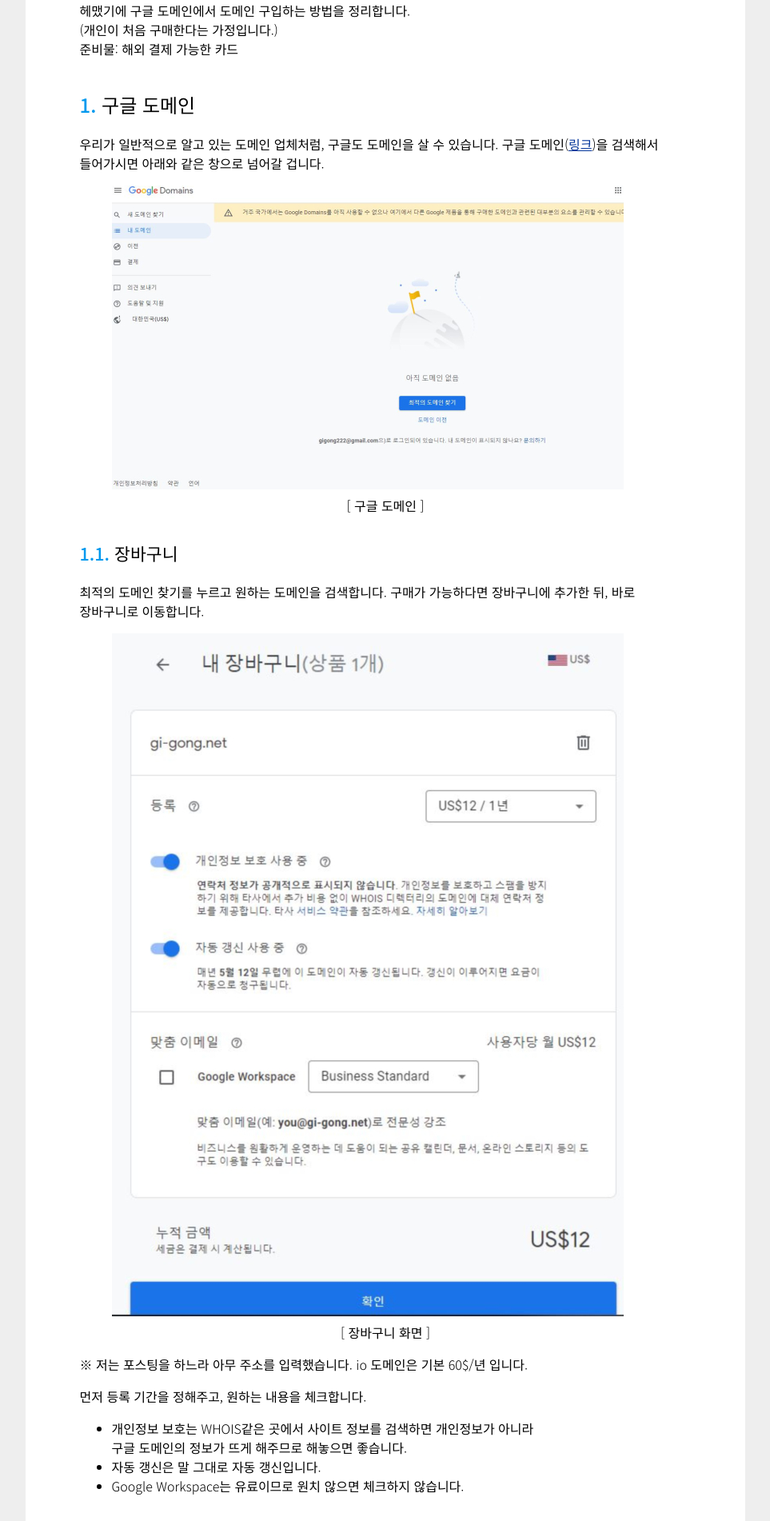
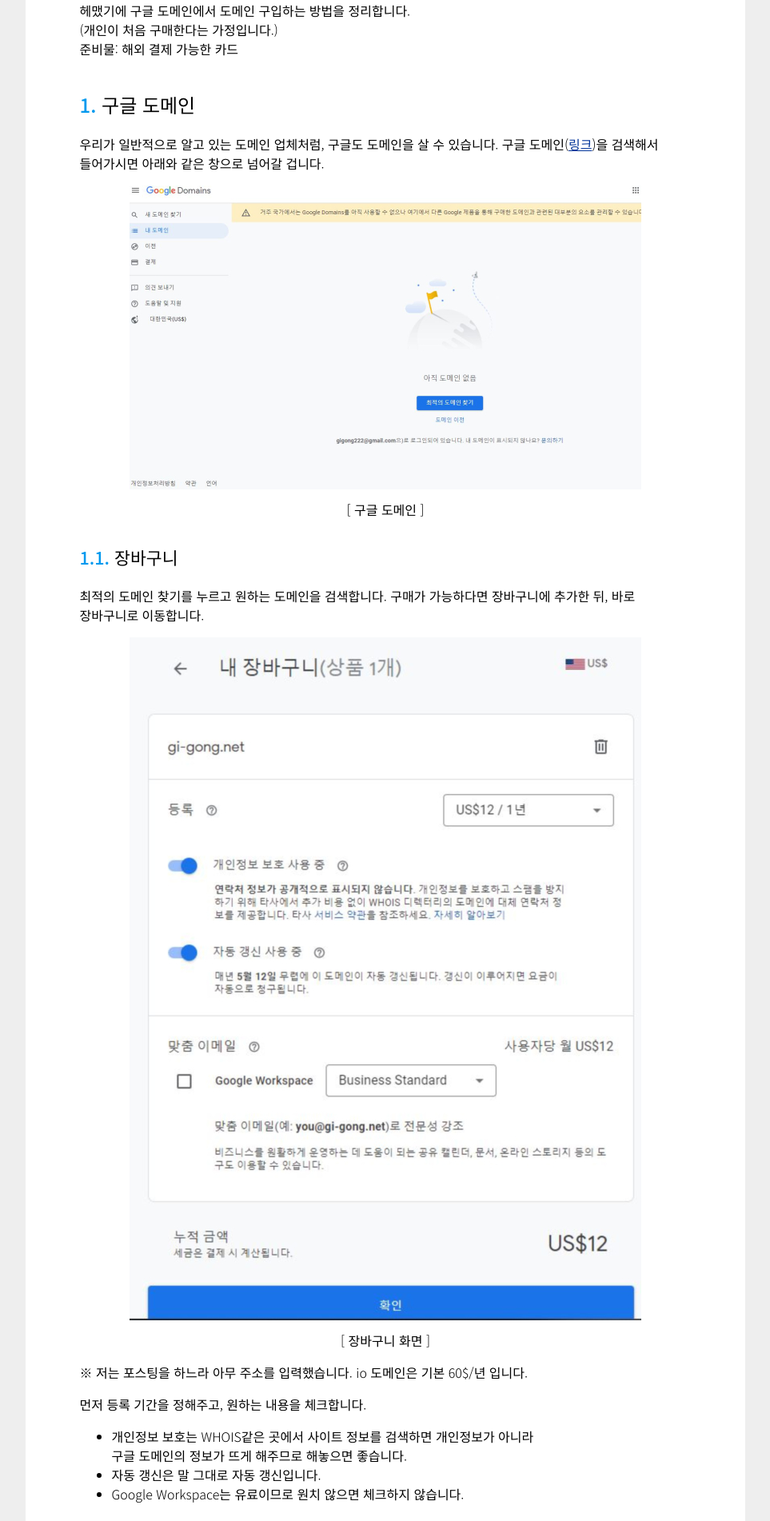
Before and after one commit to GiGong/gigong.github.io, a Jekyll site: the page built from _posts/2021-05-10-google-domain-korea.md, in a window 1280 px wide. Shown: the part 971-2873 px from the top of the page at 80% size, without its empty margins (158-1121 px from the left). Built offline with Jekyll 4.4.1, drawn with Linux system fonts in a browser that asks for light colours; some web fonts are replaced.

Commit message:
Optimize post image code.

```diff
--- a/_includes/figure.html
+++ b/_includes/figure.html
@@ -1,4 +1,4 @@
-<figure>
-    <img src="{{ include.url }}" alt="{{ include.description }}"/>
+<figure class="figure_image">
+    <img src="{{ include.url }}" alt="{{ include.description }}" width="640" height="360"/>
     <figcaption>[ {{ include.description }} ]</figcaption>
 </figure>
--- a/_sass/jekyll-gg/_section_post.scss
+++ b/_sass/jekyll-gg/_section_post.scss
@@ -88,11 +88,15 @@
 }
 
 .content img {
-    vertical-align: middle;
     max-width: 100%;
+    height: auto;
 }
 
-figcaption {
+.content .figure_image {
+    text-align: center;
+}
+
+.figure_image figcaption {
     margin-top: 0.5rem;
     text-align: center;
 }
```
